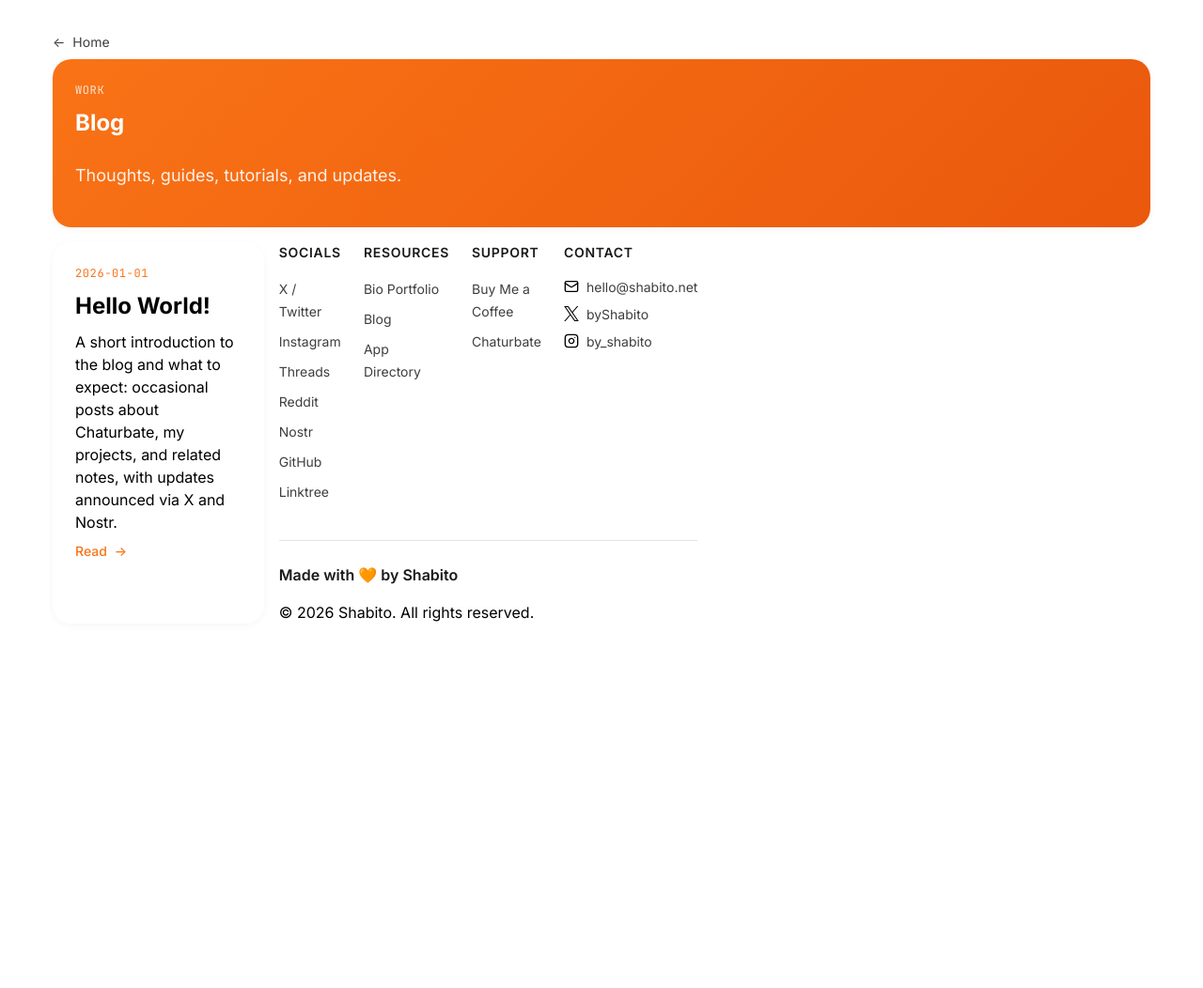
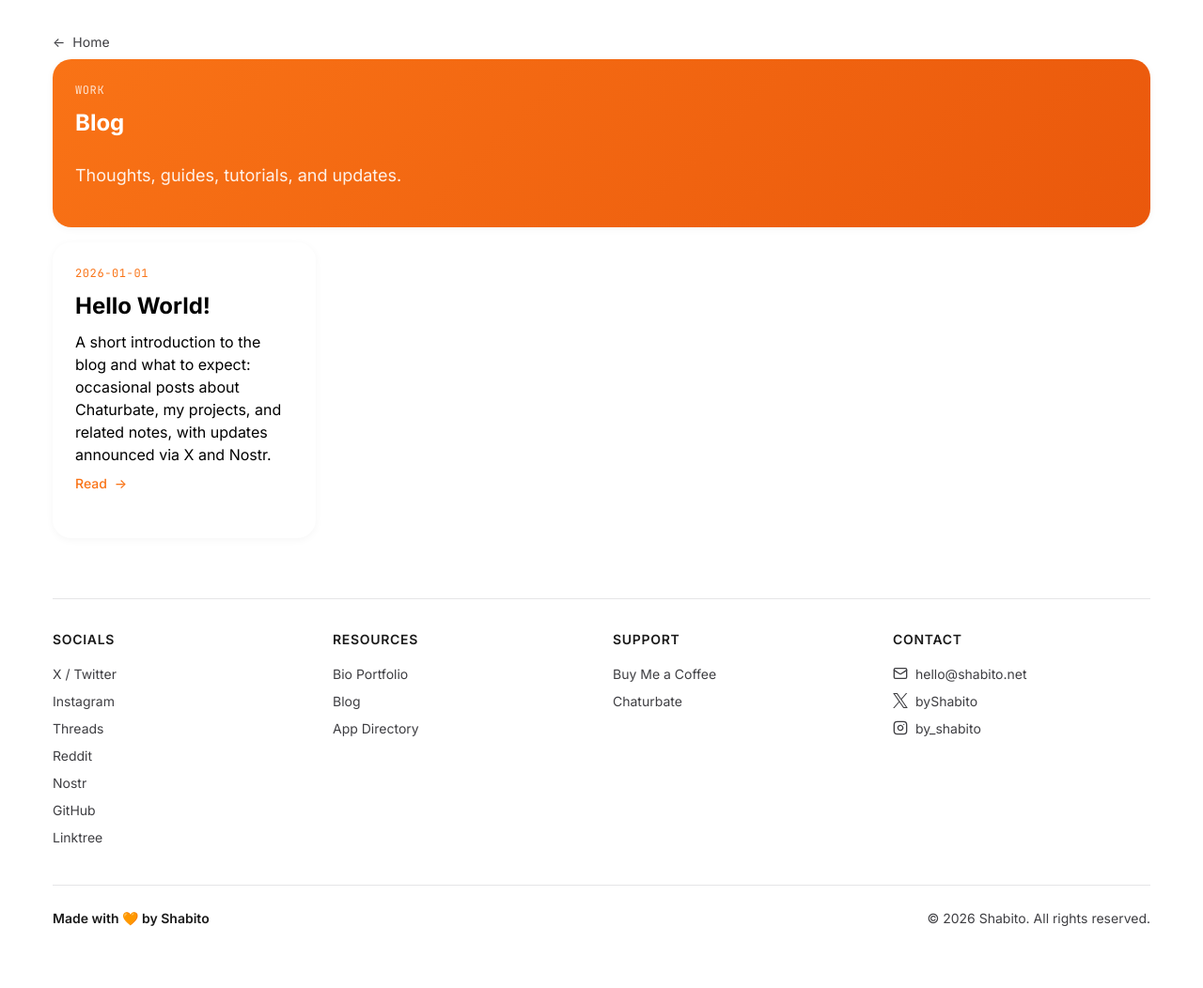
Before and after one commit to byshabito/byshabito.github.io, a Jekyll site: the page built from blog/index.html, in a window 1280 px wide. Shown: the whole page at 94% size. Built offline with Jekyll 4.4.1, drawn with Linux system fonts in a browser that asks for light colours; before the commit the page ends 900 px from its top, so only the background shows below that.

```diff
--- a/blog/index.html
+++ b/blog/index.html
@@ -6,7 +6,7 @@
 ---
 
 <a href="/" class="back-link">Home</a>
-<div class="bento-grid vt-bios">
+<div class="bento-grid">
   <!-- Hero -->
   <div class="bento-item bento-hero">
     <div class="bento-hero-content">
```
Also changed, not shown: other parts of blog/index.html (+1 -1 lines).
